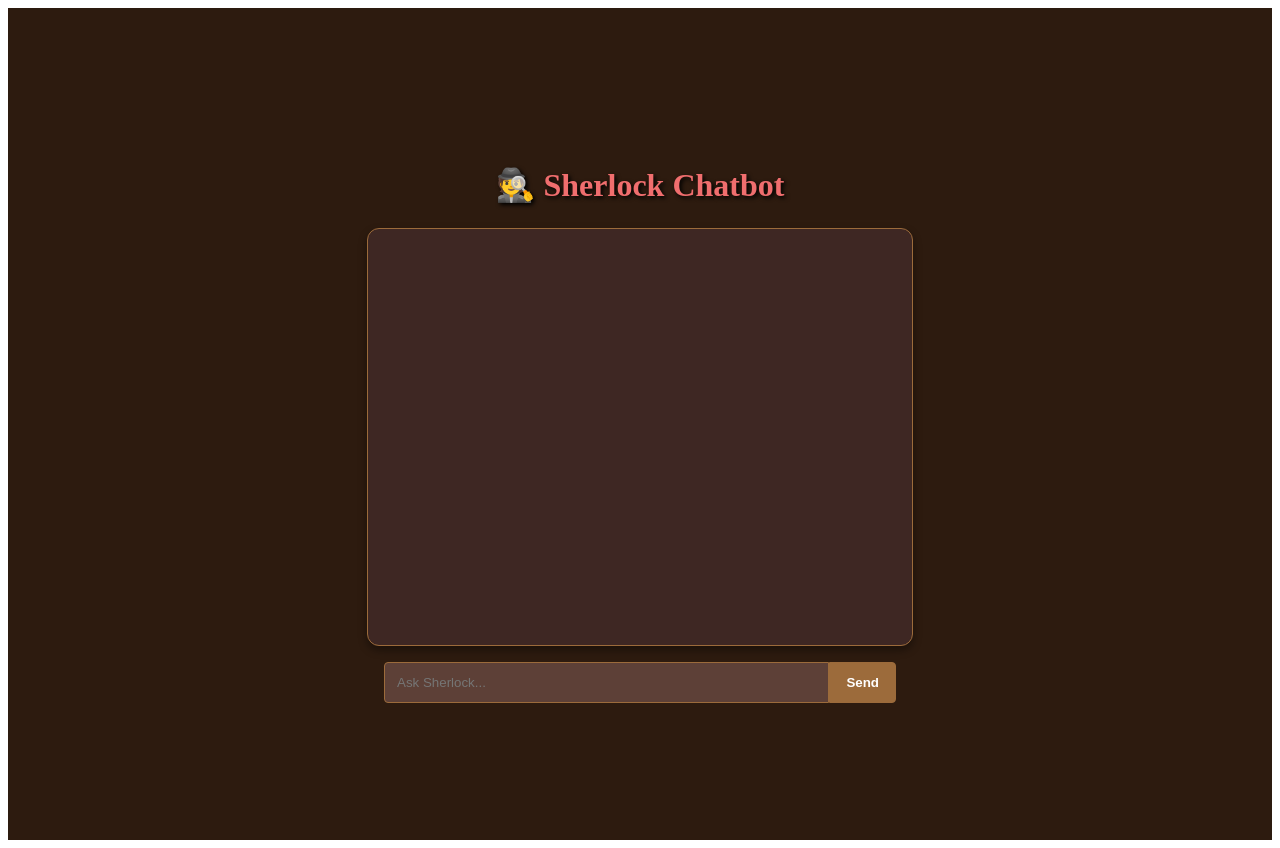
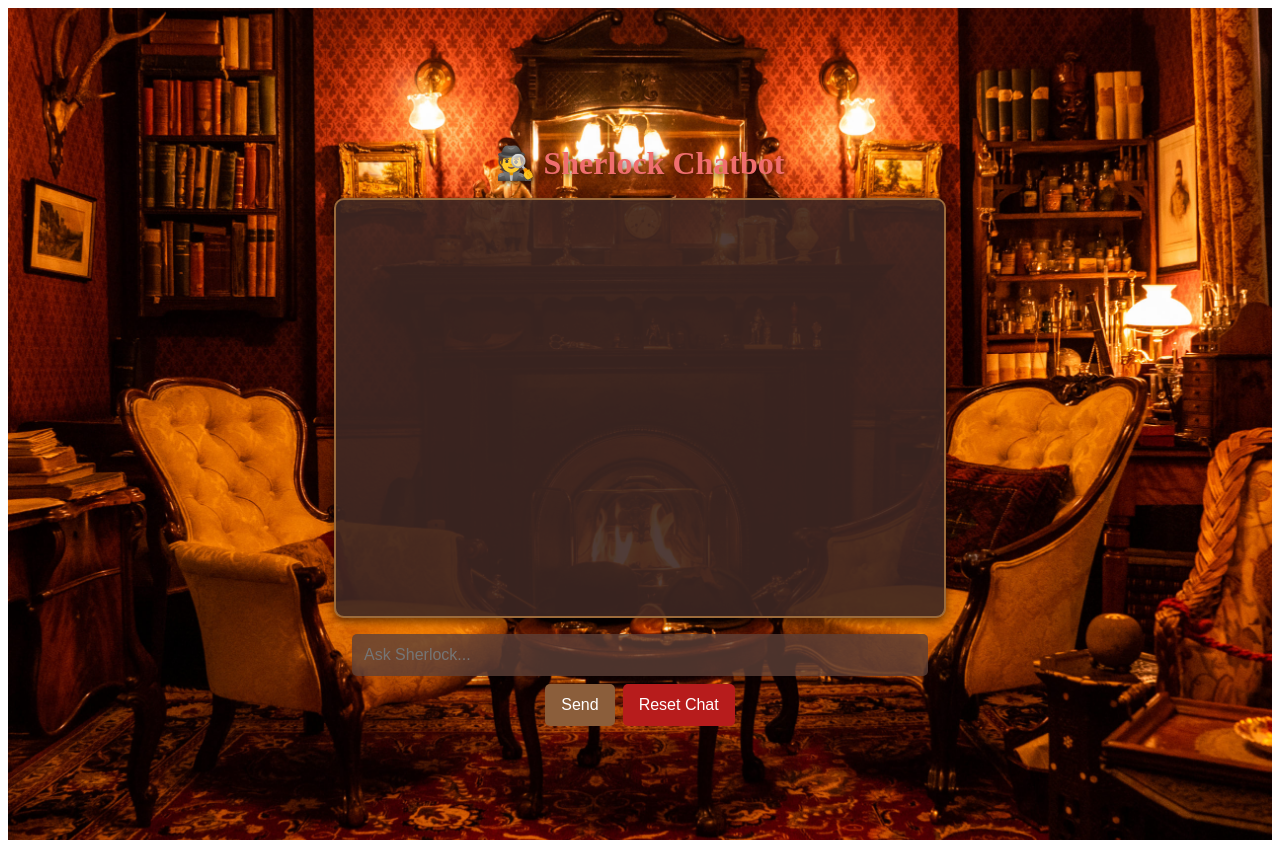
Before and after one commit to HarshitR2004/sherlock_bot, a React (Vite) app in the folder frontend/: page / in a window 1280 px wide. Built offline with nearby package versions, Linux system fonts and the light colour scheme.

Commit message:
new frontend commit

```diff
--- a/frontend/src/App.tsx
+++ b/frontend/src/App.tsx
@@ -1,18 +1,26 @@
 import { useState } from "react";
-import "./VictorianTheme.css"; // <-- Import your custom CSS
+import "./VictorianTheme.css"; // Import your custom CSS
 
 function App() {
   const [messages, setMessages] = useState<{ text: string; sender: string }[]>([]);
   const [input, setInput] = useState("");
 
+  // Function to send a message
   const sendMessage = () => {
     if (input.trim() === "") return;
+
     setMessages((prevMessages) => [
       ...prevMessages,
       { text: input, sender: "You" },
       { text: `Ah, an interesting query: "${input}"! Let me investigate...`, sender: "Sherlock" },
     ]);
-    setInput("");
+
+    setInput(""); // Clear input after sending
+  };
+
+  // Function to reset the chat
+  const resetChat = () => {
+    setMessages([]); // Clears all chat messages
   };
 
   return (
@@ -27,14 +35,14 @@ function App() {
         {messages.map((msg, index) => (
           <div
             key={index}
-            className={`victorian-message ${msg.sender === "You" ? "text-right" : "text-left"}`}
+            className={`victorian-message ${msg.sender === "You" ? "text-right" : "text-left"} fade-in`}
           >
             <strong className="victorian-message-strong">{msg.sender}:</strong> {msg.text}
           </div>
         ))}
       </div>
 
-      {/* Input & Button */}
+      {/* Input Field */}
       <div className="victorian-input-container">
         <input
           type="text"
@@ -42,9 +50,17 @@ function App() {
           value={input}
           onChange={(e) => setInput(e.target.value)}
           placeholder="Ask Sherlock..."
+          onKeyDown={(e) => e.key === "Enter" && sendMessage()} // Send on Enter key
         />
+      </div>
+
+      {/* Buttons Container */}
+      <div className="victorian-button-container">
         <button className="victorian-button" onClick={sendMessage}>
           Send
+        </button>
+        <button className="victorian-button victorian-reset-button" onClick={resetChat}>
+          Reset Chat
         </button>
       </div>
     </div>
--- a/frontend/src/VictorianTheme.css
+++ b/frontend/src/VictorianTheme.css
@@ -1,85 +1,142 @@
-/* VictorianTheme.css */
+/* Victorian Chatbot Theme */
 
-/* Container & Background */
+/* Background Container */
 .victorian-container {
-  /* A rich brown background color */
-  background-color: #2d1b0f;
-  color: #e0c097;
-  font-family: "Times New Roman", serif; /* Or any elegant serif font */
-  min-height: 100vh; /* Full viewport height */
+  background-image: url('/FF1-scaled-copy.jpg'); /* Make sure the image is in the public folder */
+  background-size: cover;
+  background-position: center;
+  background-repeat: no-repeat;
+  min-height: 100vh;
   display: flex;
   flex-direction: column;
   align-items: center;
   justify-content: center;
+  color: #e0c097;
+  font-family: "Times New Roman", serif;
   padding: 1rem;
+  position: relative;
 }
 
-/* Heading */
+/* Dark Overlay for Readability */
+.victorian-container::before {
+  content: "";
+  position: absolute;
+  top: 0;
+  left: 0;
+  width: 100%;
+  height: 100%;
+  background-color: rgba(0, 0, 0, 0.6);
+  z-index: -1;
+}
+
+/* Title */
 .victorian-title {
   font-size: 2rem;
   font-weight: bold;
-  margin-bottom: 1.5rem;
-  display: flex;
-  align-items: center;
-  gap: 0.5rem;
-  text-shadow: 2px 2px 4px #000; /* Subtle shadow for a vintage vibe */
+  text-shadow: 2px 2px 4px rgba(0, 0, 0, 0.5);
+  margin-bottom: 1rem;
 }
 
-/* Chatbox Container */
+/* Chatbox */
 .victorian-chatbox {
-  background-color: #3e2723; /* Darker brown for contrast */
+  background-color: rgba(62, 39, 35, 0.9);
   width: 100%;
-  max-width: 32rem; /* ~512px */
+  max-width: 36rem;
   padding: 1rem;
-  border: 1px solid #9c6b3b;
-  border-radius: 0.75rem;
-  box-shadow: 0 4px 8px rgba(0, 0, 0, 0.4);
-  height: 24rem; /* ~384px */
+  border: 2px solid #9c6b3b;
+  border-radius: 10px;
+  box-shadow: 0 4px 8px rgba(0, 0, 0, 0.5);
+  height: 24rem;
   overflow-y: auto;
+  display: flex;
+  flex-direction: column;
+  gap: 0.5rem;
 }
 
-/* Individual Messages */
+/* Message Styling */
 .victorian-message {
-  margin: 0.5rem 0;
-  font-style: italic;
+  padding: 0.5rem;
+  border-radius: 6px;
+  max-width: 80%;
+  word-wrap: break-word;
 }
 
-.victorian-message-strong {
-  color: #d4a373;
-  margin-right: 0.25rem;
+/* Sender Message */
+.victorian-message.text-right {
+  align-self: flex-end;
+  background-color: rgba(255, 255, 255, 0.2);
+  border-left: 3px solid #c2a477;
 }
 
-/* Input & Button Container */
-.victorian-input-container {
-  margin-top: 1rem;
-  display: flex;
-  width: 100%;
-  max-width: 32rem;
+/* Sherlock's Message */
+.victorian-message.text-left {
+  align-self: flex-start;
+  background-color: rgba(0, 0, 0, 0.4);
+  border-left: 3px solid #7b4f24;
 }
 
-/* Text Input */
-.victorian-input {
-  flex: 1;
-  padding: 0.75rem;
-  border: 1px solid #9c6b3b;
-  background-color: #5d4037;
-  color: #ffffff;
-  border-radius: 0.25rem 0 0 0.25rem;
-  outline: none;
+/* Input & Buttons */
+.victorian-input-container {
+  width: 100%;
+  max-width: 36rem;
+  display: flex;
+  gap: 0.5rem;
+  margin-top: 1rem;
 }
 
-/* Button */
+.victorian-input {
+  flex-grow: 1;
+  background-color: rgba(93, 64, 55, 0.8);
+  color: #ffffff;
+  border: none;
+  padding: 0.75rem;
+  border-radius: 5px;
+  font-size: 1rem;
+}
+
+/* Buttons */
+.victorian-button-container {
+  margin-top: 0.5rem;
+  display: flex;
+  gap: 0.5rem;
+}
+
 .victorian-button {
-  background-color: #9c6b3b;
-  color: #ffffff;
   padding: 0.75rem 1rem;
-  border: 1px solid #9c6b3b;
-  border-radius: 0 0.25rem 0.25rem 0;
-  font-weight: bold;
+  background-color: #8b5e3b;
+  color: white;
+  border: none;
+  border-radius: 5px;
+  font-size: 1rem;
   cursor: pointer;
-  transition: background-color 0.2s ease;
+  transition: all 0.3s;
 }
 
 .victorian-button:hover {
-  background-color: #c77f44; /* Slightly lighter shade */
+  background-color: #a67c52;
 }
+
+/* Reset Button */
+.victorian-reset-button {
+  background-color: #b71c1c;
+}
+
+.victorian-reset-button:hover {
+  background-color: #c62828;
+}
+
+/* Fade-in Animation for Messages */
+.fade-in {
+  animation: fadeIn 0.4s ease-in-out;
+}
+
+@keyframes fadeIn {
+  from {
+    opacity: 0;
+    transform: translateY(5px);
+  }
+  to {
+    opacity: 1;
+    transform: translateY(0);
+  }
+}
```
Also changed, not shown: frontend/public/FF1-scaled-copy.jpg (added).
